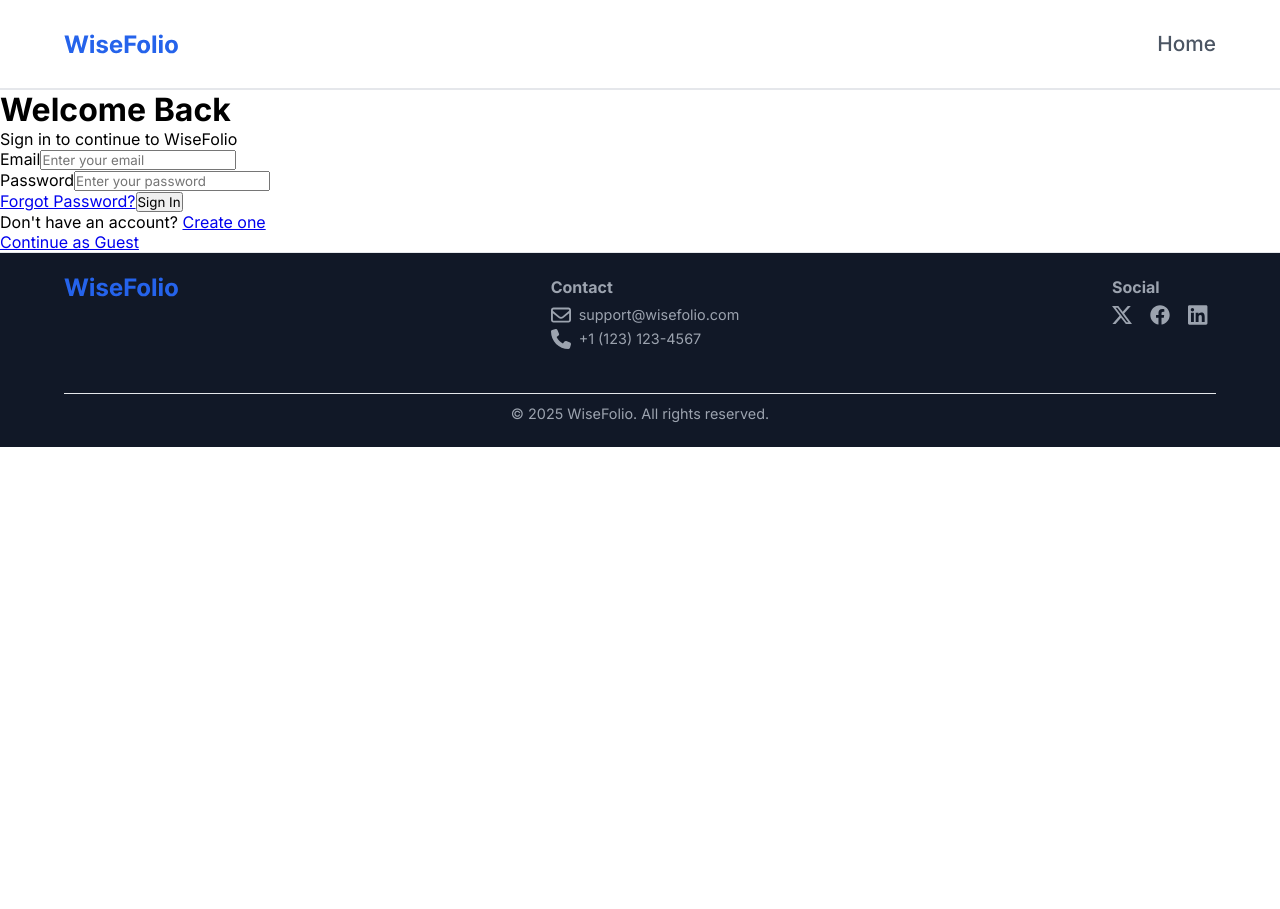
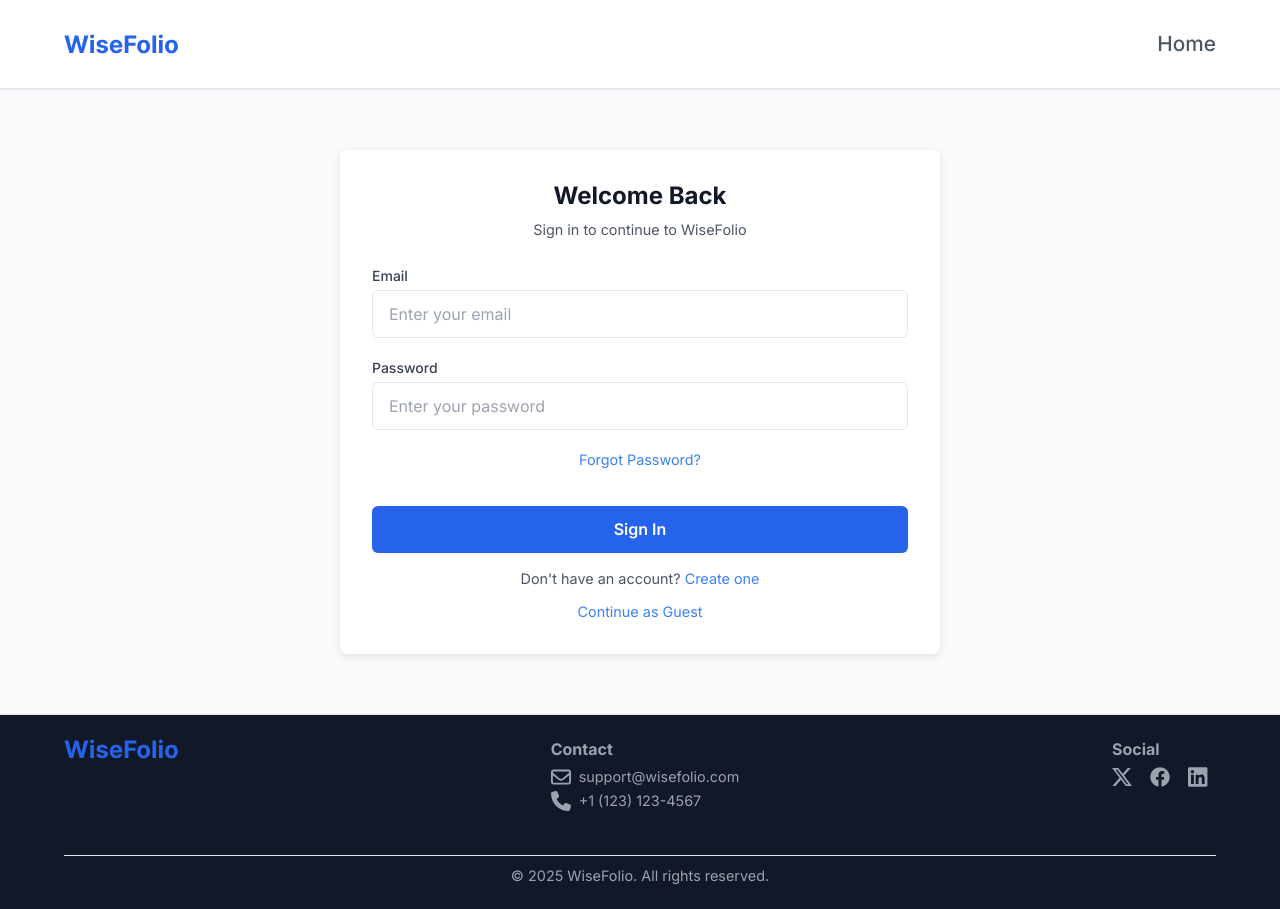
Before and after one commit to Lospub/WiseFolio-Client, a React (Vite) app in the folder wisefolio-client/: page /login in a window 1280 px wide. Before the commit the page ends 800 px from the top, so only its background shows below. Built offline with nearby package versions, Linux system fonts and the light colour scheme.

Commit message:
style the login page

```diff
--- a/wisefolio-client/src/pages/Login/Login.scss
+++ b/wisefolio-client/src/pages/Login/Login.scss
@@ -0,0 +1,96 @@
+@use "../../styles/partials/variables" as *;
+@use "../../styles/partials/mixins" as *;
+
+.login {
+    @include flex-style(center, center, center, nowrap, column);
+    background-color: $primary-background;
+    min-height: 78vh;
+    padding: 1rem;
+
+    &__card {
+        background: $primary-color;
+        padding: 2rem;
+        @include border-style(8px, $primary-color, $primary-boarder, 0);
+        box-shadow: 0 2px 10px $primary-shadow;
+        width: 100%;
+        max-width: 600px;
+        text-align: center;
+    }
+
+    &__title {
+        @include font-style(1.5rem, 1.75rem, 700, $primary-text);
+        margin-bottom: 0.5rem;
+    }
+
+    &__subtitle {
+        @include font-style(0.9rem, 1.5rem, 400, $secondary-text);
+        margin-bottom: 1.5rem;
+    }
+
+    &__form {
+        display: flex;
+        flex-direction: column;
+        gap: 1.25rem;
+        width: 100%;
+    }
+
+    &__container {
+        @include flex-style(flex-start, center, left, nowrap, column);
+    }
+
+    &__label {
+        @include font-style(0.875rem, 1.25rem, 500, $tertiary-text);
+        margin-bottom: 0.25rem;
+    }
+
+    &__input {
+        padding: 0.8rem 1rem;
+        @include border-style(6px, $primary-color, $primary-boarder);
+        font-size: 1rem;
+        width: 100%;
+        color: $tertiary-text;
+
+        &::placeholder {
+            color: $footer-text;
+        }
+    }
+
+    &__button {
+        @include button-style($primary-select, 0.85rem 1rem, none, 6px);
+        color: $primary-color;
+        font-size: 1rem;
+        font-weight: 600;
+        width: 100%;
+        margin-top: 1rem;
+        transition: background-color 0.3s;
+    }
+
+    &__links {
+        margin-top: 1rem;
+    }
+
+    &__link {
+        @include font-style(0.9rem, 1.25rem, 400, $primary-process);
+        text-decoration: none;
+
+        &:hover {
+            text-decoration: underline;
+        }
+    }
+
+    &__text {
+        @include font-style(0.9rem, 1.25rem, 400, $secondary-text);
+        margin: 0.75rem 0;
+    }
+
+    &__guest {
+        @include font-style(0.9rem, 1.25rem, 400, $primary-process);
+        margin-top: 1rem;
+        text-decoration: none;
+        cursor: pointer;
+
+        &:hover {
+            text-decoration: underline;
+        }
+    }
+}
--- a/wisefolio-client/src/pages/Login/Login.tsx
+++ b/wisefolio-client/src/pages/Login/Login.tsx
@@ -11,11 +11,17 @@ const Login: React.FC = () => {
 
   return (
     <>
-      <div className="login">
+      <section className="login">
+
+        {/* Login Card */}
         <div className="login__card">
           <h1 className="login__title">Welcome Back</h1>
           <p className="login__subtitle">Sign in to continue to WiseFolio</p>
+
+          {/* Login Form */}
           <form onSubmit={handleSignIn} className="login__form">
+
+            {/* Email */}
             <div className="login__container">
               <label className="login__label" htmlFor="email">
                 Email
@@ -28,6 +34,8 @@ const Login: React.FC = () => {
                 required
               />
             </div>
+
+            {/* Password */}
             <div className="login__container">
               <label className="login__label" htmlFor="password">
                 Password
@@ -41,7 +49,7 @@ const Login: React.FC = () => {
               />
             </div>
 
-            <Link to="#" className="login__links__link">
+            <Link to="#" className="login__link">
               Forgot Password?
             </Link>
             <button type="submit" className="login__button">
@@ -49,18 +57,18 @@ const Login: React.FC = () => {
             </button>
           </form>
           <div className="login__links">
-            <p className="login__links__text">
+            <p className="login__text">
               Don't have an account?{" "}
-              <Link to="/signup" className="login__links__link">
+              <Link to="/signup" className="login__link">
                 Create one
               </Link>
             </p>
-            <Link to="/dashboard" className="login__links__guest">
+            <Link to="/dashboard" className="login__guest">
               Continue as Guest
             </Link>
           </div>
         </div>
-      </div>
+      </section>
       <Footer />
     </>
 
```
